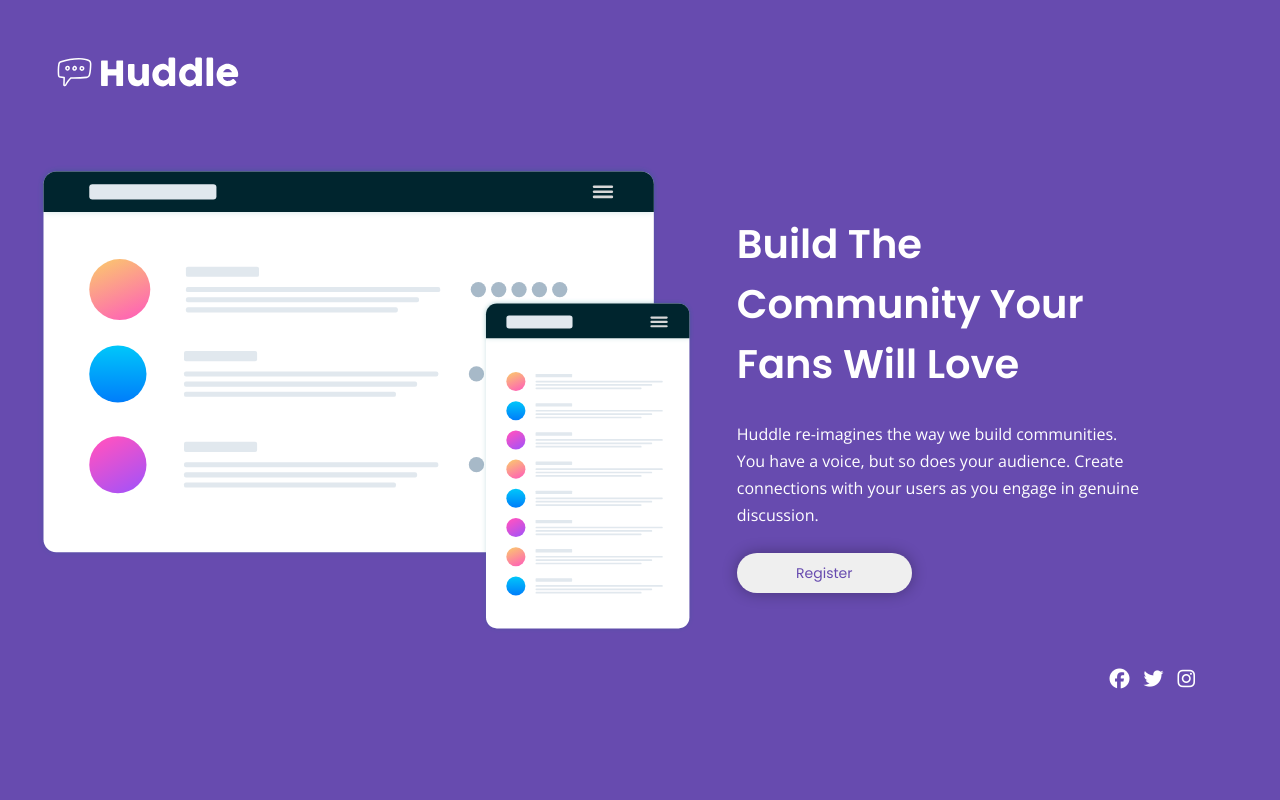
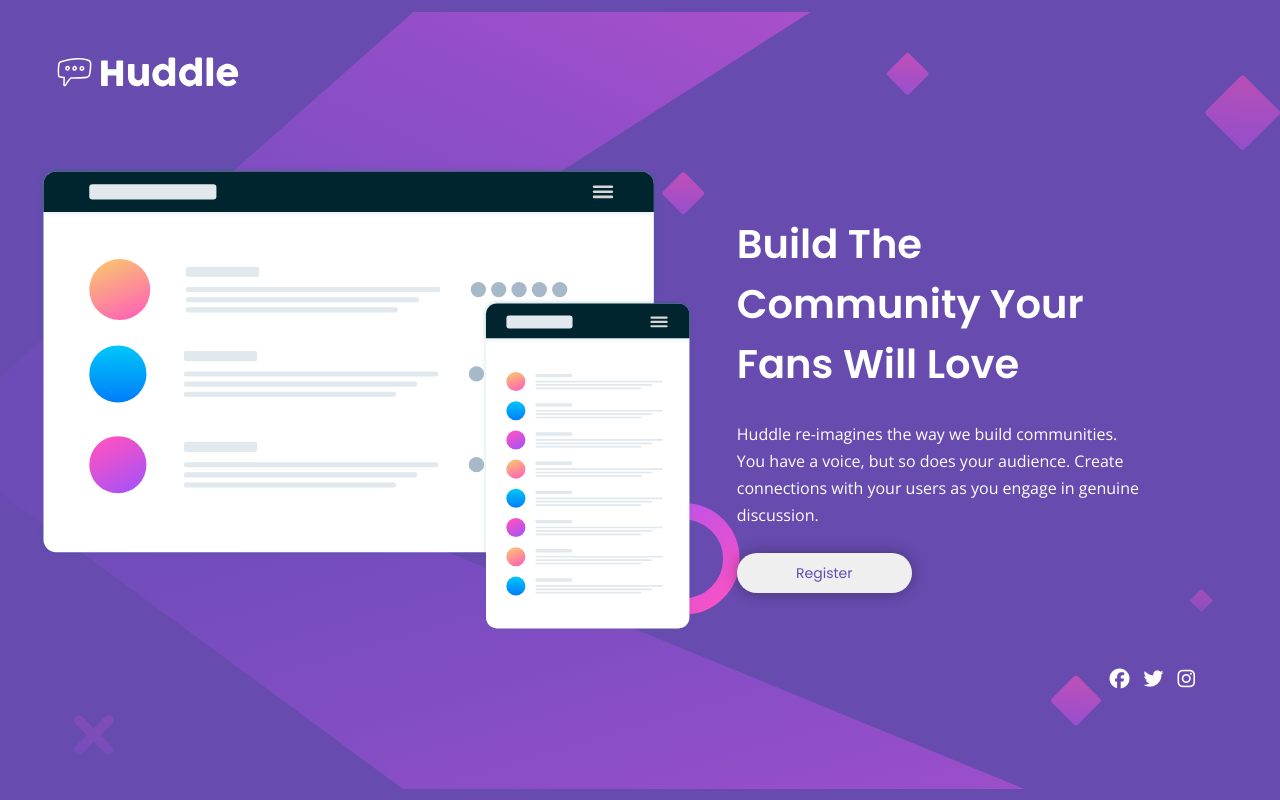
Before and after one commit to kbrandon19/HuddleLandingPage, a plain HTML site: page index.html in a window 1280 px wide. Drawn offline with nearby package versions, Linux system fonts and the light colour scheme.

Commit message:
Update main.css

```diff
--- a/scss/main.css
+++ b/scss/main.css
@@ -28,7 +28,7 @@ body {
   height: 100vh;
   margin: 0;
   padding: 0;
-  background-image: url(./images/bg-mobile.svg);
+  background-image: url(/HuddleLandingPage/images/bg-mobile.svg);
   background-position: top;
   background-repeat: no-repeat;
   background-size: contain;
@@ -42,7 +42,7 @@ body {
     height: 100vh;
     margin: 0;
     padding: 0;
-    background-image: url(./images/bg-desktop.svg);
+    background-image: url(/HuddleLandingPage/images/bg-desktop.svg);
     background-position: left;
     background-repeat: no-repeat;
     background-size: contain;
```
